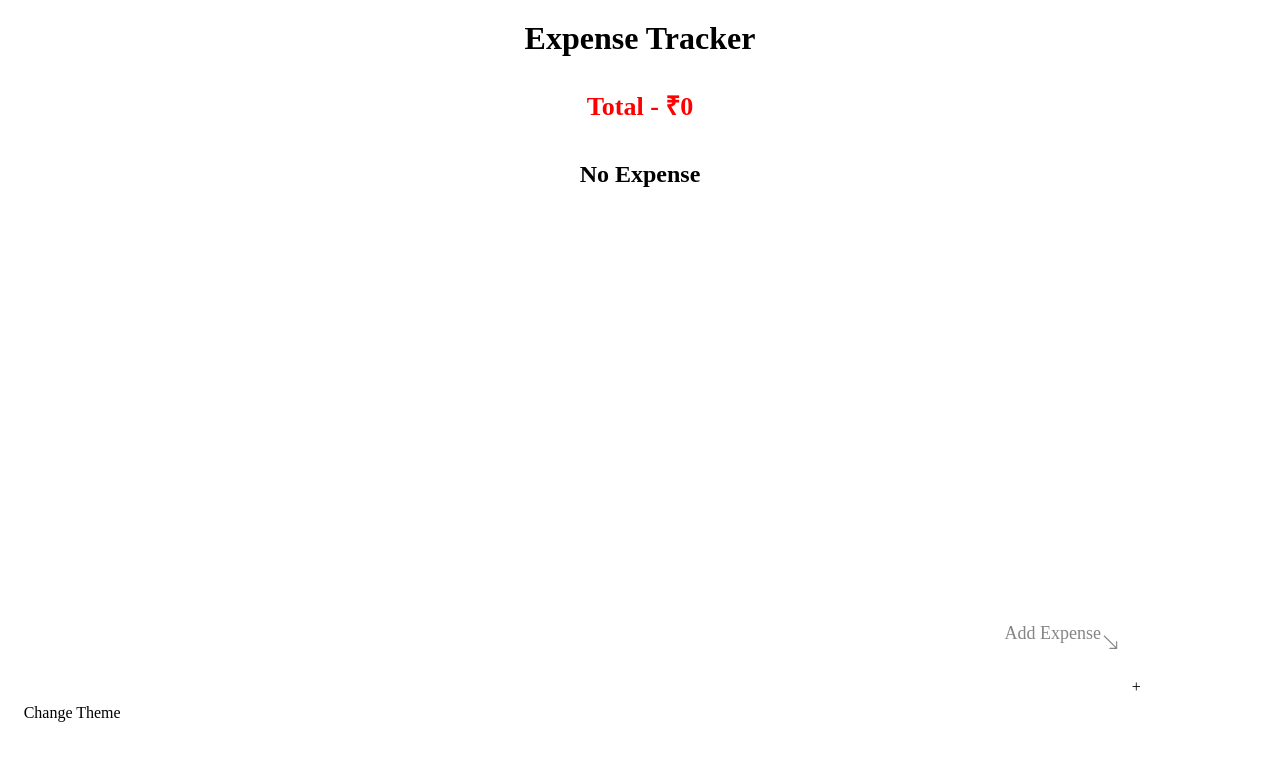
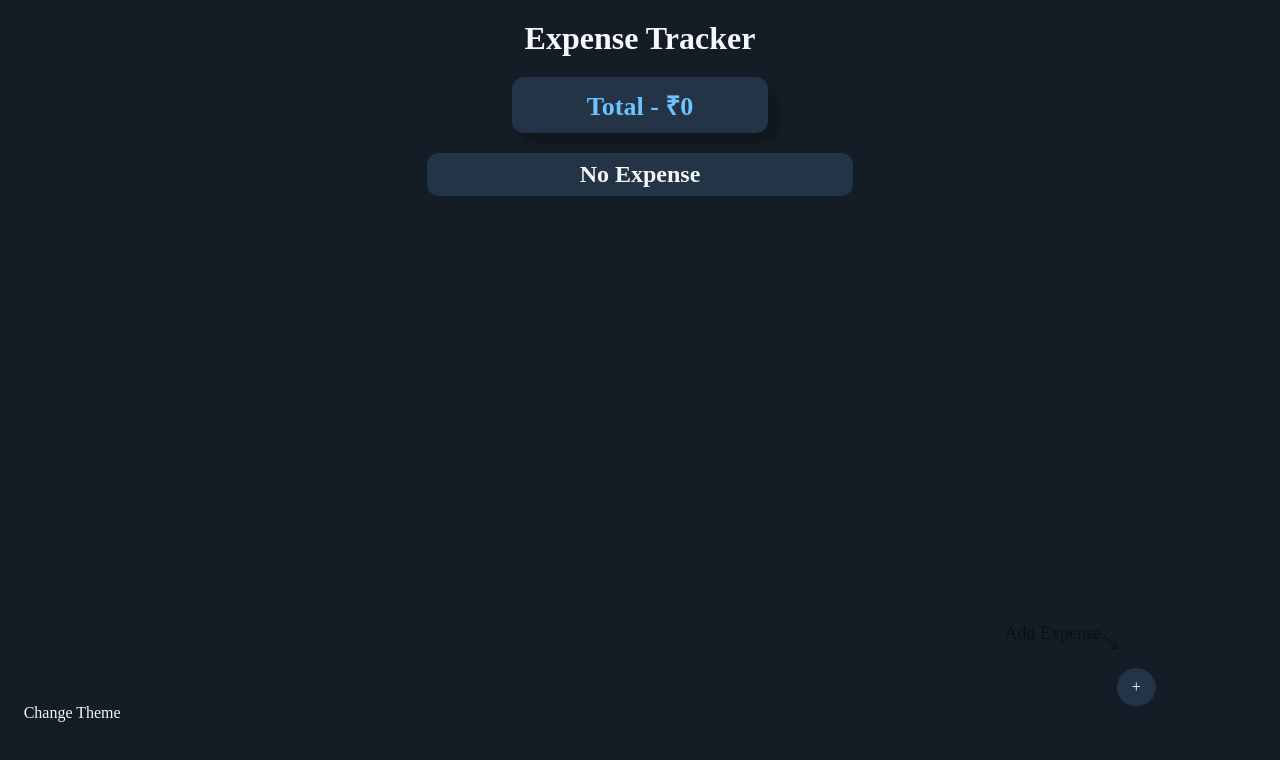
Before and after one commit to pancholiraj27/expenseTracker, a React (Create React App) app: page / in a window 1280 px wide. Shown: the top 760 px of the page. Built offline with nearby package versions, Linux system fonts and the light colour scheme.

Commit message:
added fine colars and changes in others file css alos remove the deployment error

```diff
--- a/src/App.css
+++ b/src/App.css
@@ -3,7 +3,7 @@
   --bgOutside: #ffffff;
   --totalBox: #d6f2ff
   --textColor: #000000;
-  --expense: #ff0000;
+  --expense: #c300a4;
   --addBtn: #0000ff;
   --addBtnHover: #ffffff;
   --bgAddHover: black;
@@ -15,34 +15,33 @@
 }
 
 .black {
-  --bgColor: rgb(0, 0, 0);
-  --bgOutside: #ffffff;
-  --totalBox: rgb(15, 13, 13);
-  --textColor: black;
-  --expense: #ff0000;
-  --addBtn: #0000ff;
+  --bgColor: rgb(20, 29, 38);
+  --bgOutside: #243447;
+  --totalBox: #243447;
+  --textColor: #F5F8FA;
+  --expense: #6dc2ff;
+  --addBtn: #ffffff;
   --addBtnHover: black;
   --bgAddHover:#d3d3d3;
-  --boxShadow: #a1a1a1;
-  --btnColor: #a1a1a1;
-  --bgColorOpacity: rgba(255,255,255,.9);
-  --headingColor: white;
+  --boxShadow: #11181d;
+  --btnColor: rgb(20,29,38);
+  --bgColorOpacity: rgba(0,0,0,.8);
+  --headingColor: #F5F8FA;
 --borderRadius: white;
 }
 
 .white {
-  --bgColor: rgb(255, 255, 255);
-  --bgOutside: black;
-  --totalBox: rgb(255, 249, 249);
-  --totalBox: rgb(255, 249, 249);
-  --textColor: white;
-  --expense: #ff0000;
-  --addBtn: #0000ff;
+  --bgColor: #F5F8FA;
+  --bgOutside:#E1E8ED;
+  --totalBox: #E1E8ED;
+  --textColor: #14171A;
+  --expense: #6a00c6;
+  --addBtn: black;
   --addBtnHover: rgb(209, 208, 208);
   --bgAddHover: black;
-  --boxShadow: #494949;
-  --btnColor: #494949;
-  --bgColorOpacity: rgb(0, 0, 0 , .9);
+  --boxShadow: #d2d2d2;
+  --btnColor: #F5F8FA;
+  --bgColorOpacity: rgb(255, 255, 255 , .9);
   --headingColor: black;
   --borderRadius: black;
 }
@@ -56,9 +55,11 @@
   min-height: 100vh;
   text-align: center;
   position: relative;
+  transition: 2s ;
 }
 
 .innerContainer {
+  transition: 2s ;
   width: 40%;
   margin: 0 auto;
 }
--- a/src/App.js
+++ b/src/App.js
@@ -10,19 +10,20 @@ function App() {
 
   // for toggle change color
   const [showColors, setShowColors] = useState(false);
-  const [bgColors, setBgColors] = useState("blue");
+  const [bgColors, setBgColors] = useState();
 
   // if localStorage not set this will set
   useEffect(() => {
     if (!localStorage.getItem("expensesData")) {
       localStorage.setItem("expensesData", "[]");
+      localStorage.setItem("themeColor", "black");
       localStorage.setItem("totalExpenseAmount", 0);
       console.log("not there");
     }
     document.title = "Expense Tracker";
     document.lo = "Expense Tracker";
-  });
-  console.log(bgColors);
+  }, []);
+
   return (
     <>
       <div
@@ -36,6 +37,8 @@ function App() {
             setInputOn={setInputOn}
             setShowExpense={setShowExpense}
             setShowColors={setShowColors}
+            setBgColors={setBgColors}
+            bgColors={bgColors}
           />
         </div>
       </div>
--- a/src/components/ColorChange.css
+++ b/src/components/ColorChange.css
@@ -7,15 +7,17 @@
 }
 
 .color {
-  height: 1px;
-  padding: 20px 0px;
+  padding: 22px 0px;
   border-radius: 50%;
   width: 50%;
   margin: 20px;
-  border: 1px solid var(--bgAddHover);
+  border: 1px solid var(--headingColor);
+}
+
+.color:hover {
+  transform: scale(1.1);
 }
 
 .showColors {
-  /* color: var(--bgOutside); */
   color: var(--headingColor);
 }
--- a/src/components/ColorChanger.js
+++ b/src/components/ColorChanger.js
@@ -1,8 +1,9 @@
-import React, { useState } from "react";
+import React from "react";
 import "./ColorChange.css";
 const ColorChanger = ({ bgColors, setBgColors, showColors, setShowColors }) => {
   const colors = ["cyan", "black", "white"];
 
+  console.log(bgColors);
   return (
     <>
       <div className={`colorBoxes ${bgColors}`}>
--- a/src/components/ExpenseInput.css
+++ b/src/components/ExpenseInput.css
@@ -5,7 +5,7 @@
   bottom: 0;
   left: 0;
   right: 0;
-  transition: 2s ease-in;
+  transition: 2s;
   margin: 0 auto;
 }
 
@@ -31,6 +31,7 @@
 
 .from label {
   margin: 10px 0px;
+  color: var(--textColor);
 }
 
 .from input {
@@ -45,14 +46,13 @@
 }
 
 .from button {
-  transition: 2s ease-in;
   padding: 10px;
   border-radius: 12px;
   margin: 10px 0;
   border: none;
   width: 30%;
   margin: 10px auto;
-  background: var(--btnColor);
+  background: var(--totalBox);
   cursor: pointer;
   color: var(--textColor);
 }
--- a/src/components/ExpenseList.css
+++ b/src/components/ExpenseList.css
@@ -2,11 +2,10 @@
   list-style: none;
   display: flex;
   flex-direction: column;
-  transition: 1s;
+  transition: 2s;
 }
 
 .expenseList ul li {
-  cursor: pointer;
   list-style: none;
   display: flex;
   justify-content: space-between;
@@ -27,6 +26,11 @@
 .expenseList ul li .detail {
   flex: 10;
   text-align: start;
+}
+
+.expenseList ul li .detail p {
+  /* font-size: 18px; */
+  text-transform: capitalize;
 }
 
 .expenseList ul li .detail p,
@@ -50,6 +54,7 @@ span {
   background: none;
   font-size: 16px;
   color: var(--textColor);
+  cursor: pointer;
 }
 
 .btnDelEdt:first-child:hover {
@@ -66,6 +71,7 @@ span {
   width: 80%;
   margin: 0 auto;
   font-size: 12px;
+  color: var(--textColor);
 }
 
 @media screen and (max-width: 390px) {
--- a/src/components/ExpenseTotal.css
+++ b/src/components/ExpenseTotal.css
@@ -3,7 +3,7 @@
   border-radius: 12px;
   width: 50%;
   margin: 20px auto;
-  color: red;
+  color: var(--expense);
   box-shadow: 10px 10px 5px var(--boxShadow);
 }
 
--- a/src/components/ExpenseTotal.js
+++ b/src/components/ExpenseTotal.js
@@ -9,6 +9,8 @@ const ExpenseTotal = ({
   setInputOn,
   setShowExpense,
   setShowColors,
+  setBgColors,
+  bgColors,
 }) => {
   const [total, setTotal] = useState(0);
   const [expenseName, setExpenseName] = useState("");
@@ -18,13 +20,18 @@ const ExpenseTotal = ({
   const [editId, setEditId] = useState();
 
   useEffect(() => {
+    // for expenses Data
     const retriveData = JSON.parse(localStorage.getItem("expensesData"));
-    if (retriveData) {
-      setExpenses(retriveData);
-    }
+    if (retriveData) setExpenses(retriveData);
+
+    // for total
     const retriveTotal = JSON.parse(localStorage.getItem("totalExpenseAmount"));
     if (retriveTotal) setTotal(parseInt(retriveTotal));
-  }, []);
+
+    // for theme
+    const retriveTheme = localStorage.getItem("themeColor");
+    if (retriveTheme) setBgColors(retriveTheme);
+  }, [setBgColors]);
 
   useEffect(() => {
     if (expenses?.length) {
@@ -36,11 +43,17 @@ const ExpenseTotal = ({
     } else {
       setShowExpense(true);
     }
-  }, [expenses]);
+  }, [expenses, setShowExpense]);
 
   useEffect(() => {
     localStorage.setItem("totalExpenseAmount", total);
   }, [total]);
+
+  useEffect(() => {
+    if (bgColors !== undefined) {
+      localStorage.setItem("themeColor", bgColors);
+    }
+  }, [bgColors]);
 
   return (
     <ThemProvider.Provider
```
